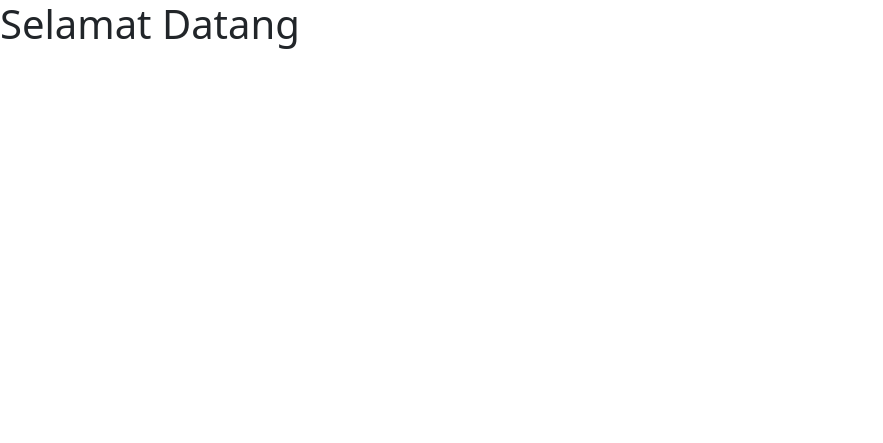
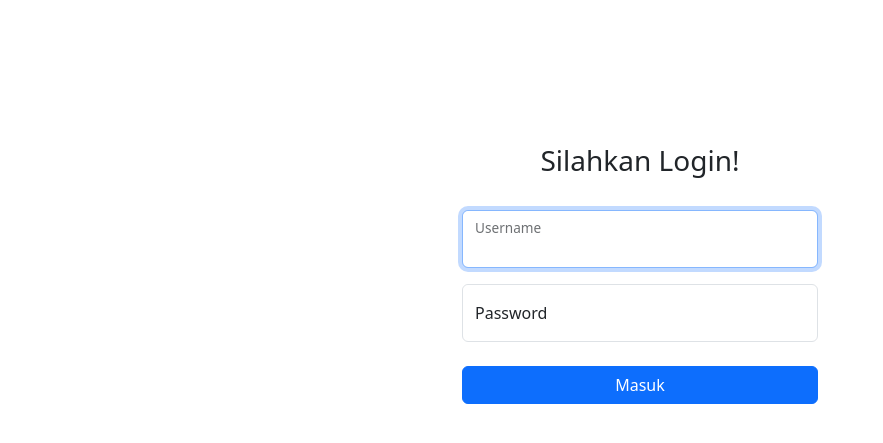
Before and after one commit to rony100801/sistem-pembayaran-catering, a PHP site: page / in a window 1280 px wide. Shown: the top 443 px of the page, without its empty margins (0-883 px from the left). Run offline with PHP 8.4, Linux system fonts and the light colour scheme.

Commit message:
Membuat user interface halaman login file index

```diff
--- a/index.php
+++ b/index.php
@@ -1,5 +1,6 @@
 <!DOCTYPE html>
 <html lang="en">
+
 <head>
   <meta charset="UTF-8">
   <meta http-equiv="X-UA-Compatible" content="IE=edge">
@@ -7,10 +8,38 @@
   <title>Login</title>
   <link rel="stylesheet" href="assets/css/bootstrap.min.css">
 </head>
+
 <body>
 
-  <h1>Selamat Datang</h1>
+  <div class="container mt-5 pt-5">
+    <div class="row justify-content-center mt-5">
+      <div class="col-md-4 text-center">
+        <h3>Silahkan Login!</h3>
+      </div>
+    </div>
 
-<script src="assets/js/bootstrap.bundle.min.js"></script>
+    <div class="row justify-content-center mt-4">
+      <div class="col-md-4">
+        <form action="" method="post">
+
+          <div class="form-floating mb-3">
+            <input type="text" class="form-control" id="username" placeholder="Masukkan username..." name="username" autocomplete="off" autofocus>
+            <label for="username">Username</label>
+          </div>
+          <div class="form-floating">
+            <input type="password" class="form-control" id="password" placeholder="Masukkan password..." name="password">
+            <label for="password">Password</label>
+          </div>
+          <div class="d-grid gap-2 mt-4">
+            <button class="btn btn-primary" type="button">Masuk</button>
+          </div>
+
+        </form>
+      </div>
+    </div>
+  </div>
+
+  <script src="assets/js/bootstrap.bundle.min.js"></script>
 </body>
+
 </html>
```
